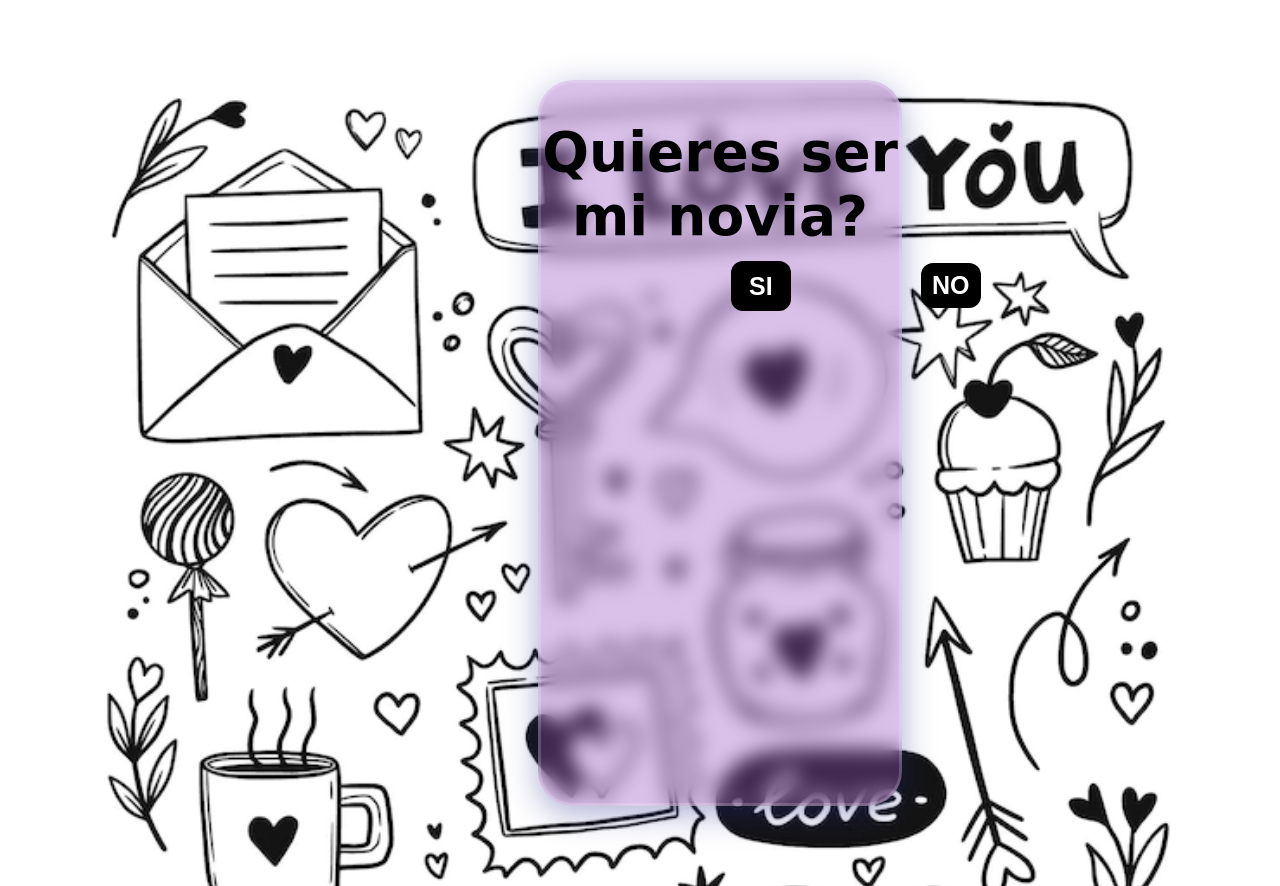
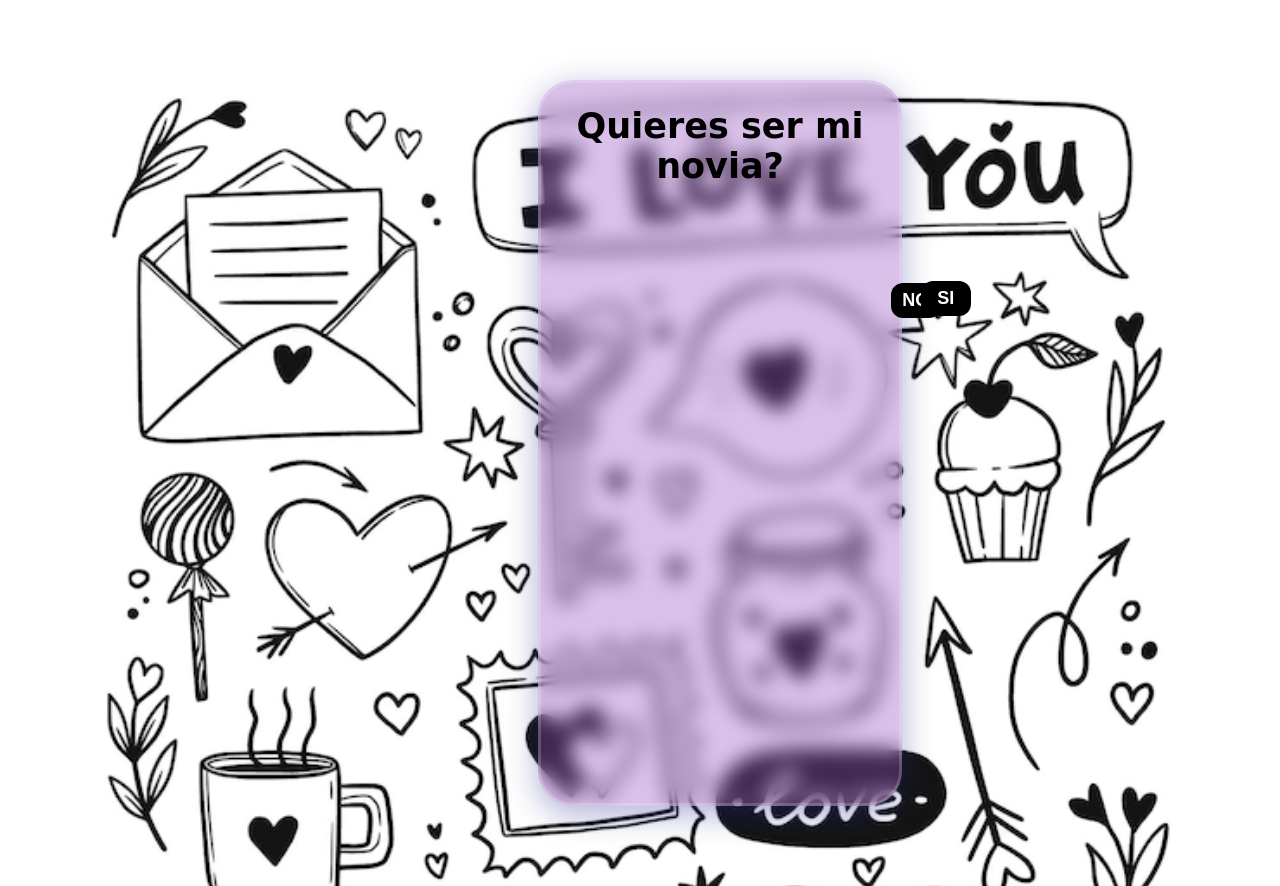
Before and after one commit to PabloGiraldo96/Joking, a plain HTML site: page Index.html in a window 1280 px wide. Shown: the top 886 px of the page. Drawn offline with Linux system fonts and the light colour scheme; a web font is replaced by a local one.

Commit message:
Applying some changing styles

```diff
--- a/Style.css
+++ b/Style.css
@@ -25,11 +25,11 @@ background-size: cover;
 }
 
 h1{
-font-size: 55px;
+font-size: 35px;
 }
 
 h2{
-font-size:55px;
+font-size:35px;
 position: relative;
 right:730px;
 top: 290px;
@@ -40,16 +40,16 @@ margin-left: auto;
 margin-right: auto;
 display: block;
 position: absolute;
-left: 380px;
-top: 180px;
+left: 350px;
+top: 200px;
 border:none;
 cursor: pointer;
 background-color: rgb(0, 0, 0);
 color: white;
 font-weight: bolder;
-font-size: 25px;
-width: 60px;
-height: 45px;
+font-size: 18px;
+width: 50px;
+height: 35px;
 border-radius: 12px;
 }
 
@@ -57,15 +57,15 @@ border-radius: 12px;
 margin-left: auto;
 margin-right: auto;
 position: absolute;
-left: 190px;
-top: 178px;
+left: 380px;
+top: 198px;
 border:none;
 cursor: pointer;
 background-color: rgb(0, 0, 0);
 color: white;
 font-weight: bolder;
-font-size: 25px;
-width: 60px;
-height: 50px;
+font-size: 18px;
+width: 50px;
+height: 35px;
 border-radius: 12px;
 }
```
